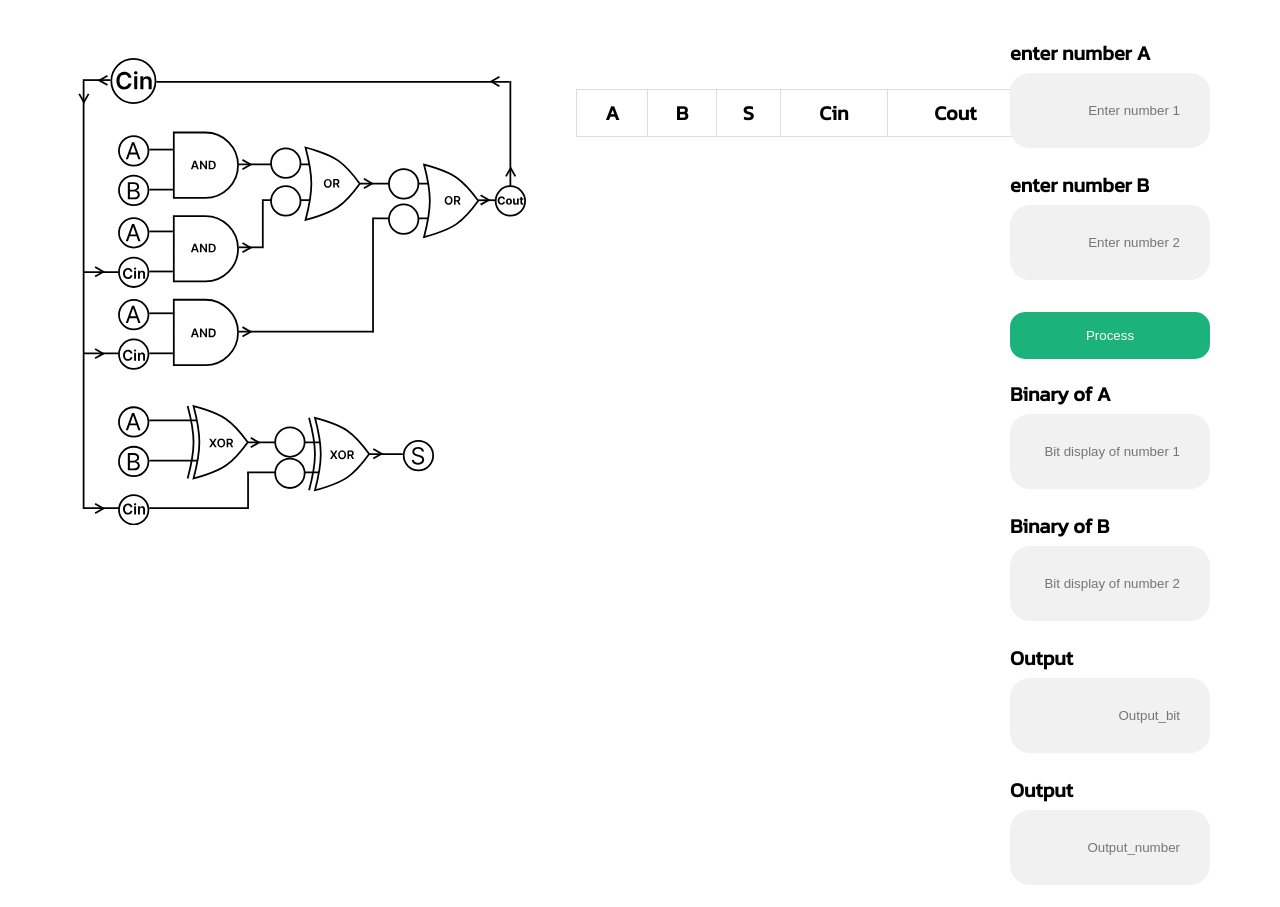
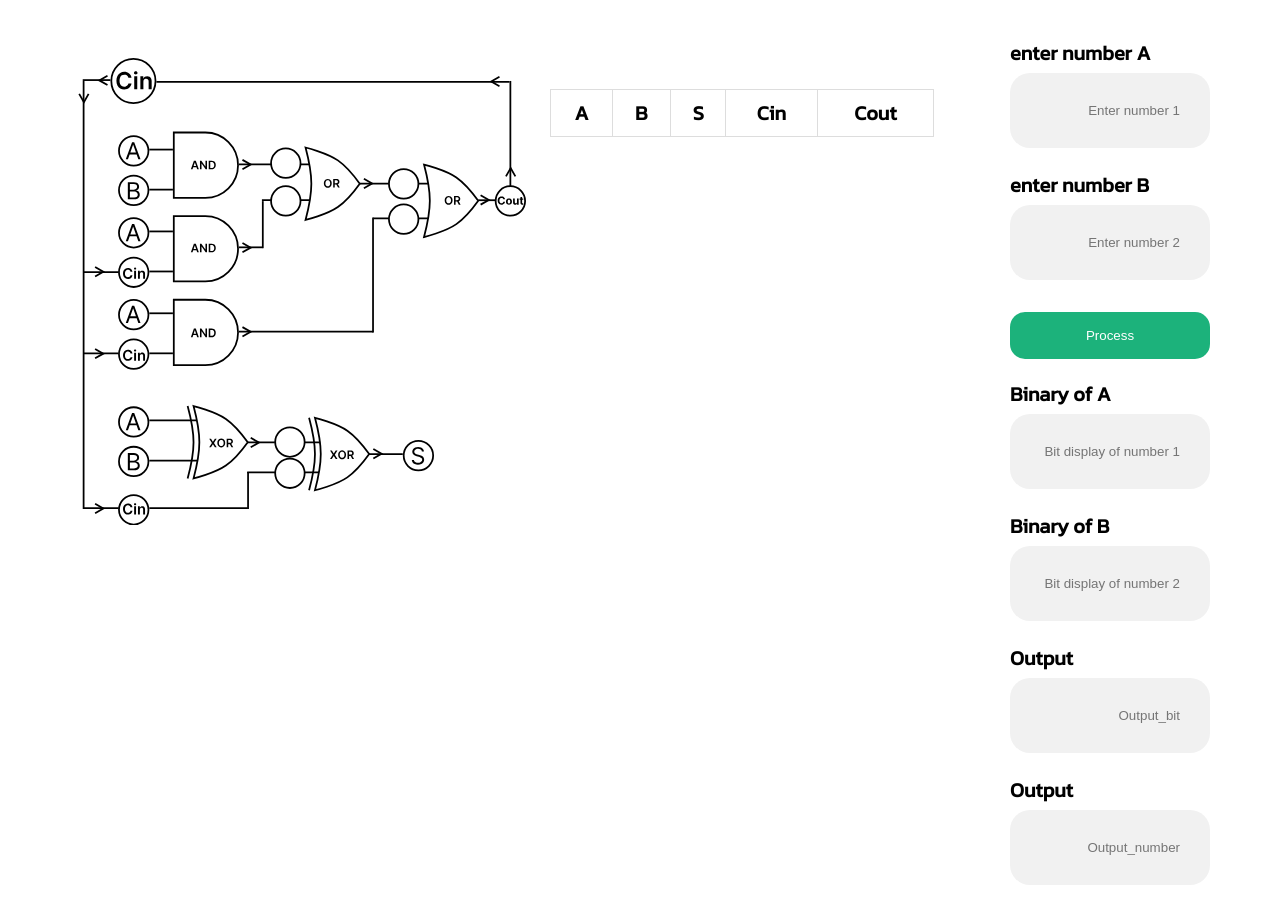
Before and after one commit to Anas7487/plus_gate, a plain HTML site: page index.html in a window 1280 px wide. Drawn offline with Linux system fonts and the light colour scheme.

Commit message:
plus_gate

```diff
--- a/style.css
+++ b/style.css
@@ -22,7 +22,7 @@ body, html {
     padding: 8px;
   }
   table{
-    width: 35%;
+    width: 30%;
   }
   .truth_table {
 
@@ -30,7 +30,7 @@ body, html {
     border-collapse: collapse;
     margin-left: 10px;
     position: absolute;
-    right: 20%;
+    right: 27%;
   }
 
 
@@ -86,9 +86,9 @@ body, html {
 
 
 
-  @media screen and (max-width: 800px) {
+  @media screen and (max-width: 1000px) {
     .container {
-      position: absolute;
+      position: static;
       left: 10px;
       margin: 30px;
       max-width: 250px;
@@ -121,7 +121,7 @@ body, html {
       width: 50%;
       right: 5%;
       top: 1%;
-      position:-webkit-sticky;
+      position:absolute;
     }
     .diagram{
       max-width: 450px;
```
